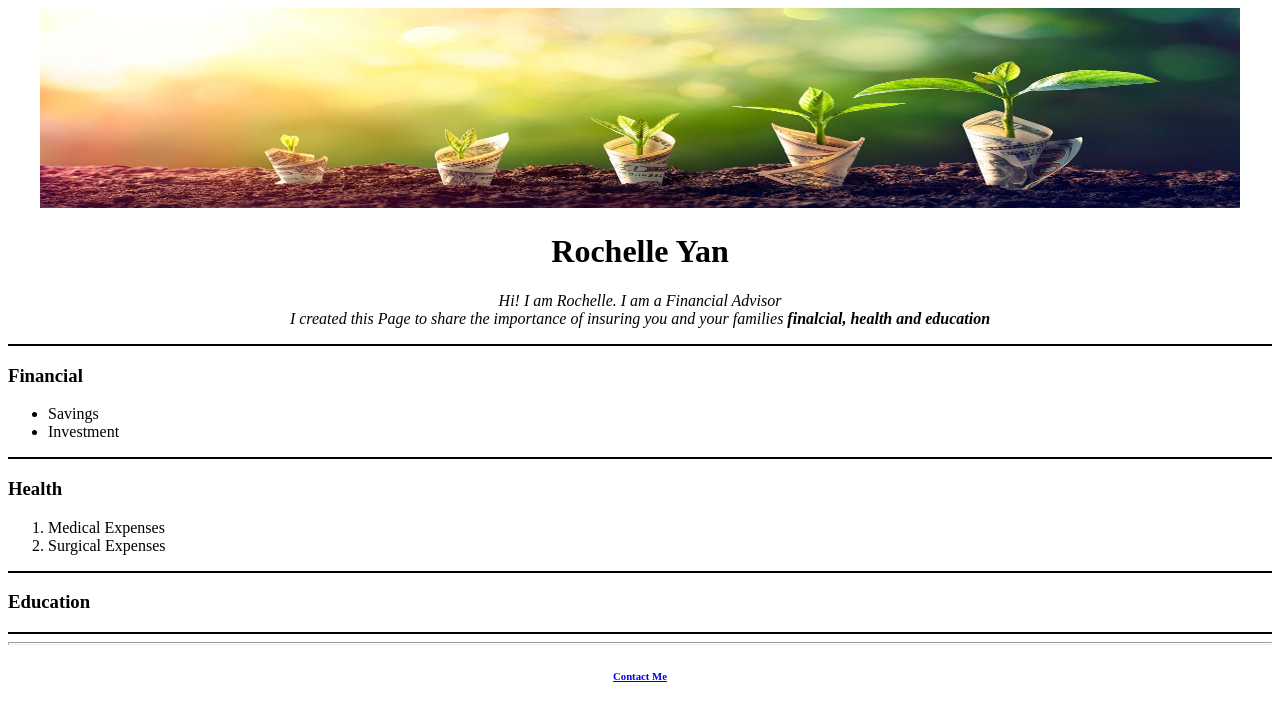
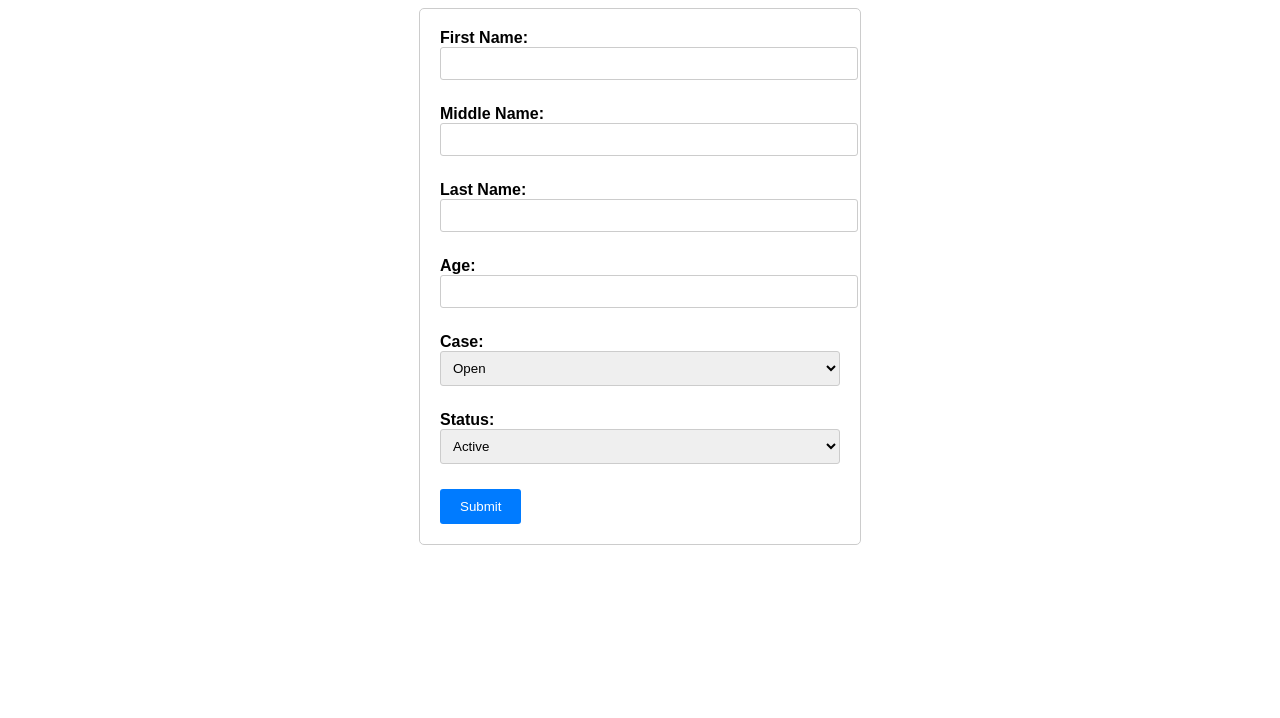
Before and after one commit to Luisyanjr/SampleSite, a plain HTML site: page index.html in a window 1280 px wide. Drawn offline with Linux system fonts and the light colour scheme.

Commit message:
Update index.html

```diff
--- a/index.html
+++ b/index.html
@@ -1,48 +1,106 @@
-
 <!DOCTYPE html>
-<html lang="en">
+<html>
 <head>
-    <meta charset="UTF-8">
-    <meta name="description" content="blog about ensuring your health, finalcial, education and assets">
-    <meta name="keywords" content="insurance">
-    <meta http-equiv="X-UA-Compatible" content="IE=edge">
-    <meta name="viewport" content="width=device-width, initial-scale=1.0">
-    <title>Financial Advisor</title>
+    <style>
+        body {
+            font-family: Arial, sans-serif;
+        }
+        .container {
+            max-width: 400px;
+            margin: 0 auto;
+            padding: 20px;
+            border: 1px solid #ccc;
+            border-radius: 5px;
+        }
+        .form-group {
+            margin-bottom: 15px;
+        }
+        label {
+            display: block;
+            font-weight: bold;
+        }
+        input[type="text"], input[type="number"] {
+            width: 100%;
+            padding: 8px;
+            margin-bottom: 10px;
+            border: 1px solid #ccc;
+            border-radius: 3px;
+        }
+        select {
+            width: 100%;
+            padding: 8px;
+            margin-bottom: 10px;
+            border: 1px solid #ccc;
+            border-radius: 3px;
+        }
+        button {
+            background-color: #007BFF;
+            color: #fff;
+            border: none;
+            padding: 10px 20px;
+            border-radius: 3px;
+            cursor: pointer;
+        }
+        button:hover {
+            background-color: #0056b3;
+        }
+    </style>
 </head>
 <body>
-<center>
-<image src="Images\Financial.jpg" alt="Financial Freedom" height="200" width="1200">
-    <h1>Rochelle Yan</h1>
+    <div class="container">
+        <form id="myForm">
+            <div class="form-group">
+                <label for="firstName">First Name:</label>
+                <input type="text" id="firstName" name="firstName" required>
+            </div>
+            <div class="form-group">
+                <label for="middleName">Middle Name:</label>
+                <input type="text" id="middleName" name="middleName">
+            </div>
+            <div class="form-group">
+                <label for="lastName">Last Name:</label>
+                <input type="text" id="lastName" name="lastName" required>
+            </div>
+            <div class="form-group">
+                <label for="age">Age:</label>
+                <input type="number" id="age" name="age" required>
+            </div>
+            <div class="form-group">
+                <label for="case">Case:</label>
+                <select id="case" name="case">
+                    <option value="open">Open</option>
+                    <option value="closed">Closed</option>
+                </select>
+            </div>
+            <div class="form-group">
+                <label for="status">Status:</label>
+                <select id="status" name="status">
+                    <option value="active">Active</option>
+                    <option value="inactive">Inactive</option>
+                </select>
+            </div>
+            <button type="button" id="submitBtn">Submit</button>
+        </form>
+    </div>
 
-    <p>
-    <em>Hi! I am Rochelle. I am a Financial Advisor <br>
-        I created this Page to share the importance of insuring you and your families <strong> finalcial, health and education</strong>
-    </em>
-    </p>
-</center>
-    <hr color="Black", size="2">
-            <h3>Financial</h3>
-            <ul>
-                <li>Savings</li>
-                <li>Investment</li>
-            </ul>
-    <hr color="Black", size="2">
-    <p>
-        <h3>Health</h3>
-       <ol>
-        <li>Medical Expenses</li>
-        <li>Surgical Expenses</li>
-       </ol>
-    </p>
-    <hr color="Black", size="2">
-    <p>
-        <h3>Education</h3>
-    </p>
-    <hr color="Black", size="2">
+    <script>
+        document.getElementById('submitBtn').addEventListener('click', function () {
+            const firstName = document.getElementById('firstName').value;
+            const middleName = document.getElementById('middleName').value;
+            const lastName = document.getElementById('lastName').value;
+            const age = document.getElementById('age').value;
+            const caseType = document.getElementById('case').value;
+            const status = document.getElementById('status').value;
 
-<hr size="3">
-<center><h6><a href="Contact Me.html">Contact Me</a></h6></center>
-
-
+            // You can handle the form data as needed here, e.g., send it to a server or perform some actions.
+            // For now, we'll just log the values to the console.
+            console.log('First Name:', firstName);
+            console.log('Middle Name:', middleName);
+            console.log('Last Name:', lastName);
+            console.log('Age:', age);
+            console.log('Case:', caseType);
+            console.log('Status:', status);
+        });
+    </script>
 </body>
 </html>
```
